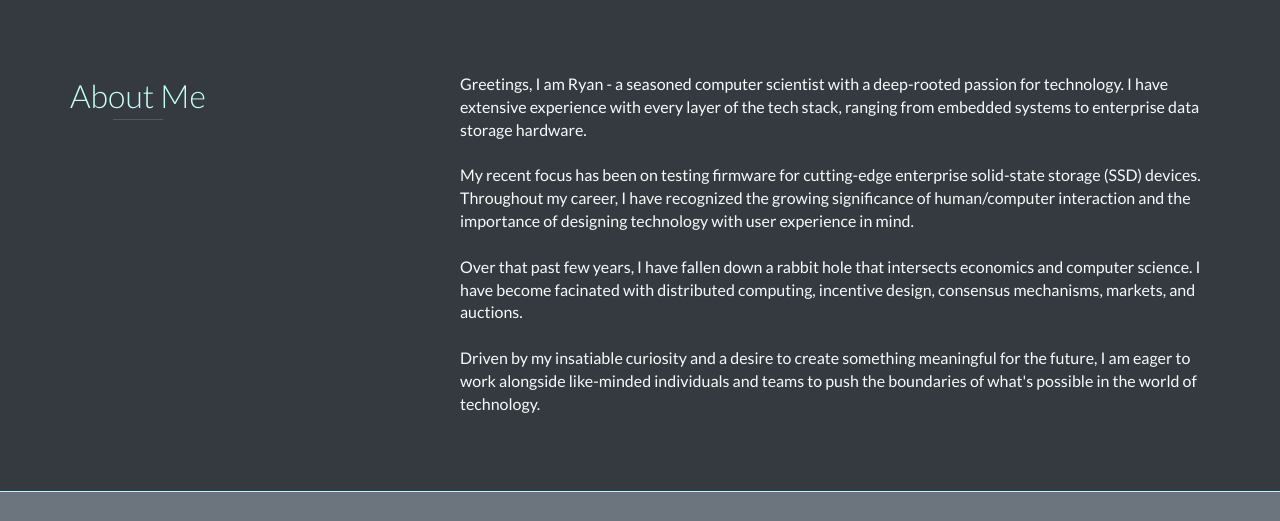
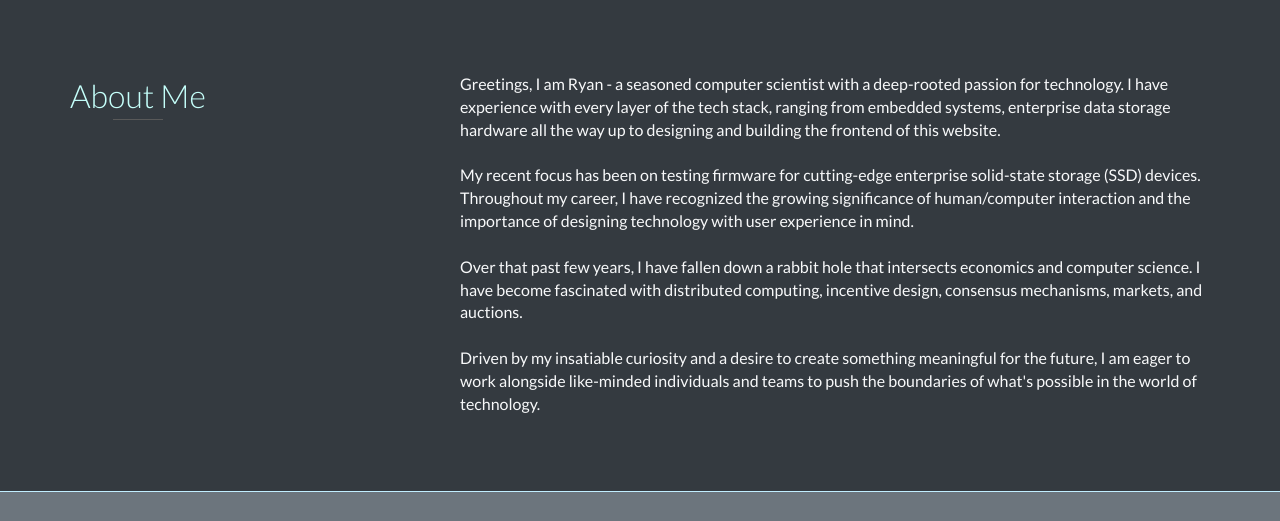
Before and after one commit to MatterMixers/fork.blessdog.github.io, a website: page index.html in a window 1280 px wide. Shown: the part 802-1323 px from the top of the page. Drawn offline with nearby package versions, Linux system fonts and the light colour scheme.

Commit message:
fixed typos

```diff
--- a/index.html
+++ b/index.html
@@ -73,11 +73,11 @@
                     <h2 class="heading">About Me</h2>
                 </div>
                 <div class="col-md-8">
-                    <p>Greetings, I am Ryan - a seasoned computer scientist with a deep-rooted passion for technology. I have extensive experience with every layer of the tech stack, ranging from embedded systems to enterprise data storage hardware.</p>
+                    <p>Greetings, I am Ryan - a seasoned computer scientist with a deep-rooted passion for technology. I have experience with every layer of the tech stack, ranging from embedded systems, enterprise data storage hardware all the way up to designing and building the frontend of this website.</p>
 <br>
                     <p>My recent focus has been on testing firmware for cutting-edge enterprise solid-state storage (SSD) devices. Throughout my career, I have recognized the growing significance of human/computer interaction and the importance of designing technology with user experience in mind.</p>
 <br>
-                    <p>Over that past few years, I have fallen down a rabbit hole that intersects economics and computer science. I have become facinated with distributed computing, incentive design, consensus mechanisms, markets, and auctions.</p>
+                    <p>Over that past few years, I have fallen down a rabbit hole that intersects economics and computer science. I have become fascinated with distributed computing, incentive design, consensus mechanisms, markets, and auctions.</p>
 <br>
                     <p>Driven by my insatiable curiosity and a desire to create something meaningful for the future, I am eager to work alongside like-minded individuals and teams to push the boundaries of what's possible in the world of technology.</p>
                 </div>
```
